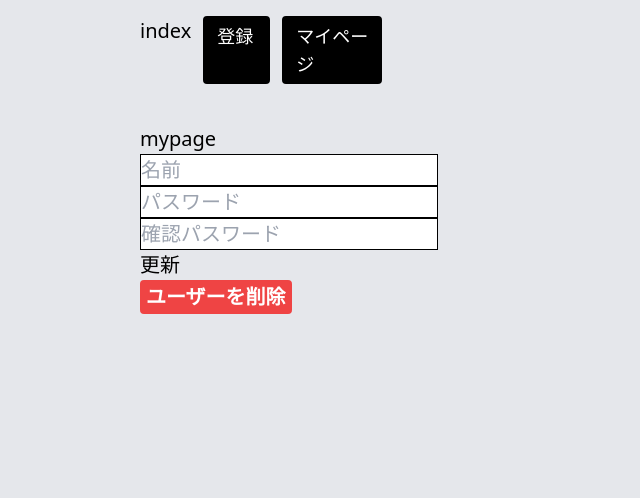
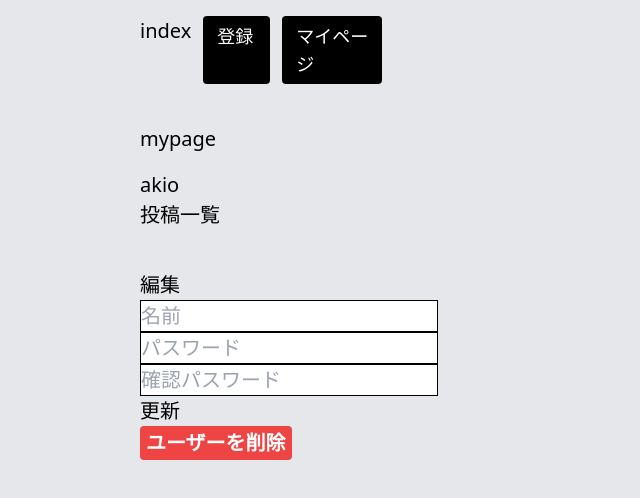
Before and after one commit to akiogitgit/todolist-api-frontend, a Next.js app: page /myPage in a window 1280 px wide. Shown: the top 498 px of the page, without its empty margins (0-640 px from the left). Built offline with nearby package versions, Linux system fonts and the light colour scheme.

Commit message:
feat: レイアウト変更

```diff
--- a/src/pages/myPage.tsx
+++ b/src/pages/myPage.tsx
@@ -39,6 +39,10 @@ const MyPage: NextPage = () => {
     <Layout>
       <div>mypage</div>
 
+      <div className='mt-4'>akio</div>
+      <div>投稿一覧</div>
+
+      <div className='mt-10'>編集</div>
       <form onSubmit={(e) => update(e, 3)}>
         <input
           type='text'
@@ -72,7 +76,7 @@ const MyPage: NextPage = () => {
 
       <button
         onClick={() => deleteUser(3)}
-        className='px-1 border-2 border-red-500 bg-red-500 rounded text-white font-bold duration-300 hover:bg-white hover:text-red-500 hover:rotate-[360deg] hover:scale-[1.2] hover:skew-x-12 '
+        className='px-1 border-2 border-red-500 bg-red-500 rounded text-white font-bold duration-300 hover:bg-white hover:text-red-500 hover:scale-[1.05] hover:shadow-2xl'
       >
         ユーザーを削除
       </button>
--- a/src/pages/register.tsx
+++ b/src/pages/register.tsx
@@ -2,6 +2,7 @@ import axios from 'axios'
 import { NextPage } from 'next'
 import Link from 'next/link'
 import { useState } from 'react'
+import Layout from '../components/Layout'
 const Register: NextPage = () => {
   const [name, setName] = useState('')
   const [password, setPassword] = useState('')
@@ -27,7 +28,7 @@ const Register: NextPage = () => {
   }
 
   return (
-    <>
+    <Layout>
       <Link href='/'>index</Link>
       <h1>ユーザー登録ページ</h1>
 
@@ -60,7 +61,7 @@ const Register: NextPage = () => {
           <button type='submit'>作成</button>
         </form>
       </section>
-    </>
+    </Layout>
   )
 }
 
```
